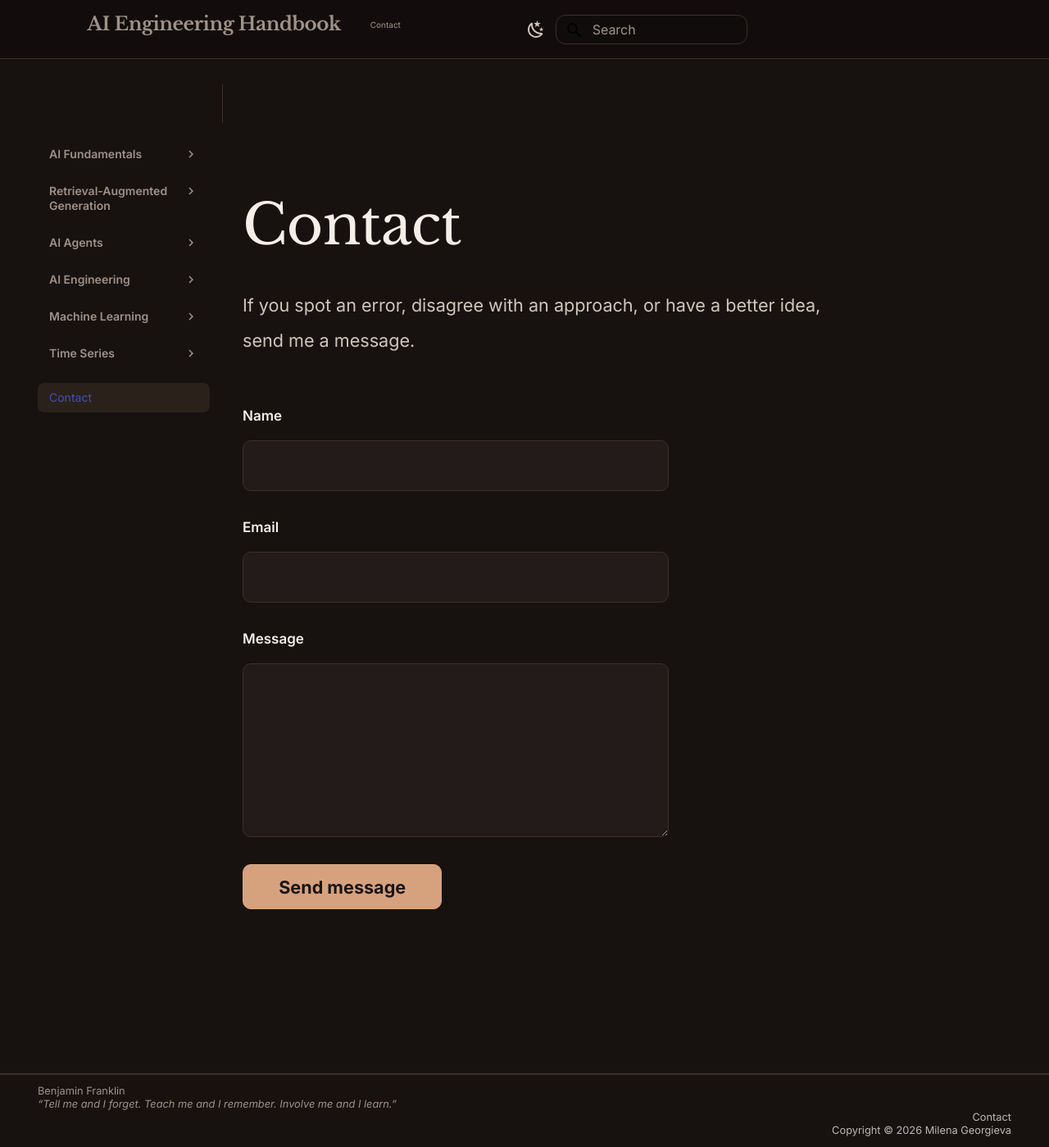
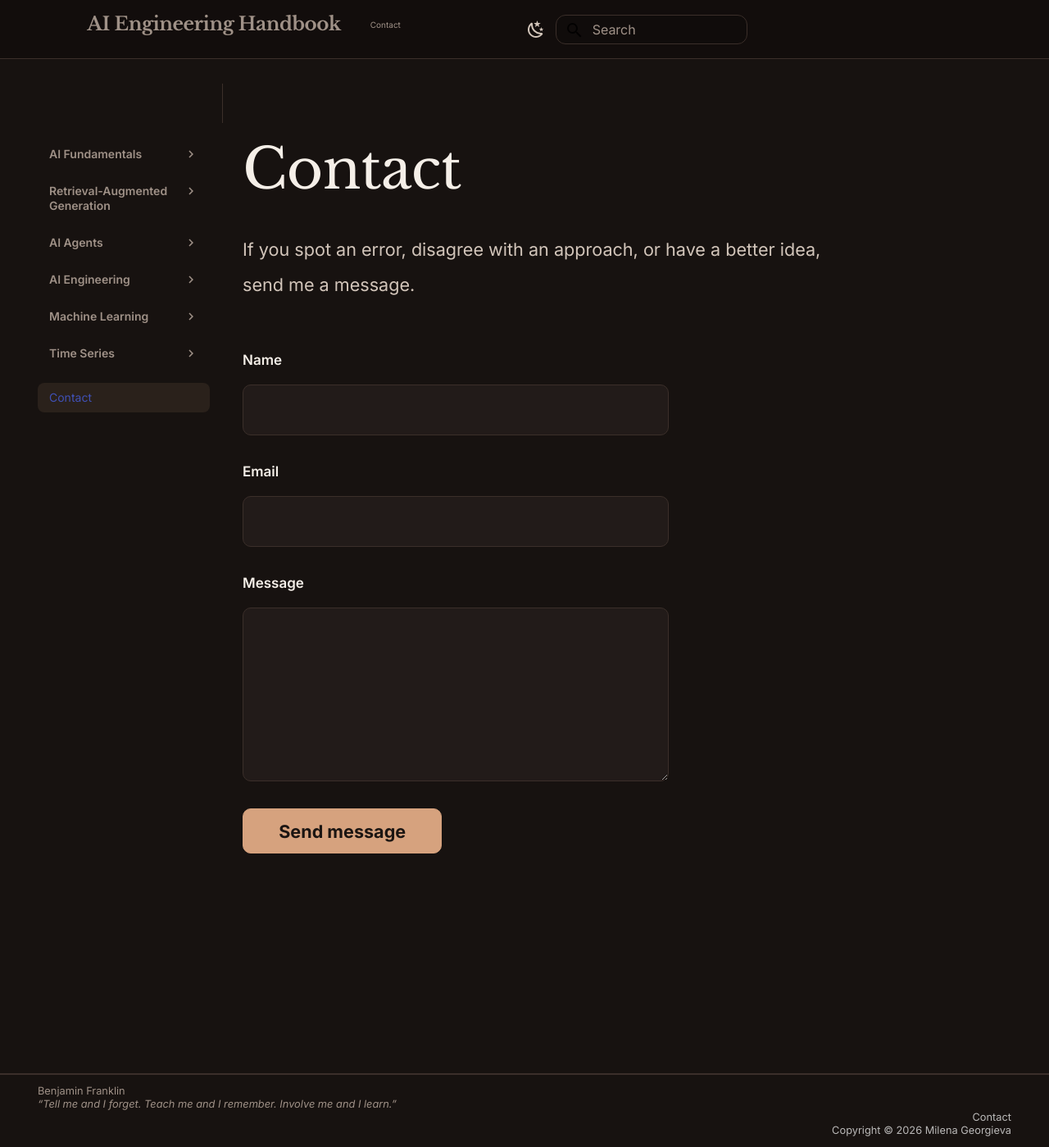
Before and after one commit to mimitheone/milenageorgieva.tech, an MkDocs documentation site: the page built from docs/contact.md, in a window 1280 px wide and 1399 px high. Shown: the whole window at 82% size. Built offline with MkDocs 1.6.1 and Material for MkDocs 9.7.7, drawn with Linux system fonts in a browser that asks for light colours; comment, search, counter and statistics services are not loaded.

Commit message:
Fix contact form layout on deployed site.
Override Material typeset inline form styles and remove duplicate content wrapper from main.html.

```diff
--- a/docs/stylesheets/extra.css
+++ b/docs/stylesheets/extra.css
@@ -690,11 +690,14 @@
    CONTACT FORM
    ========================================================== */
 
+.md-typeset form.contact-form,
 .contact-form {
 
-    display: flex;
+    display: flex !important;
 
-    flex-direction: column;
+    flex-direction: column !important;
+
+    align-items: stretch !important;
 
     gap: 0.65rem;
 
@@ -703,7 +706,12 @@
     margin-top: 2rem;
 }
 
+.md-typeset .contact-form__label,
 .contact-form__label {
+
+    display: block !important;
+
+    width: 100%;
 
     font-size: 0.85rem;
 
@@ -711,12 +719,18 @@
 
     color: var(--text);
 
-    margin-top: 0.75rem;
+    margin: 0.75rem 0 0 !important;
 }
 
+.md-typeset .contact-form__input,
+.md-typeset .contact-form__textarea,
 .contact-form__input {
 
-    width: 100%;
+    display: block !important;
+
+    width: 100% !important;
+
+    max-width: none;
 
     padding: 0.75rem 0.9rem;
 
@@ -737,6 +751,8 @@
     transition: border-color 0.2s ease;
 }
 
+.md-typeset .contact-form__input:focus,
+.md-typeset .contact-form__textarea:focus,
 .contact-form__input:focus {
 
     outline: none;
@@ -751,7 +767,12 @@
     min-height: 140px;
 }
 
+.md-typeset .contact-form__submit,
 .contact-form__submit {
+
+    display: inline-block !important;
+
+    width: auto !important;
 
     align-self: flex-start;
 
--- a/overrides/main.html
+++ b/overrides/main.html
@@ -1,7 +1,5 @@
 {% extends "base.html" %}
 
 {% block content %}
-<div class="md-content__inner md-typeset">
 {{ page.content }}
-</div>
 {% endblock %}
```
